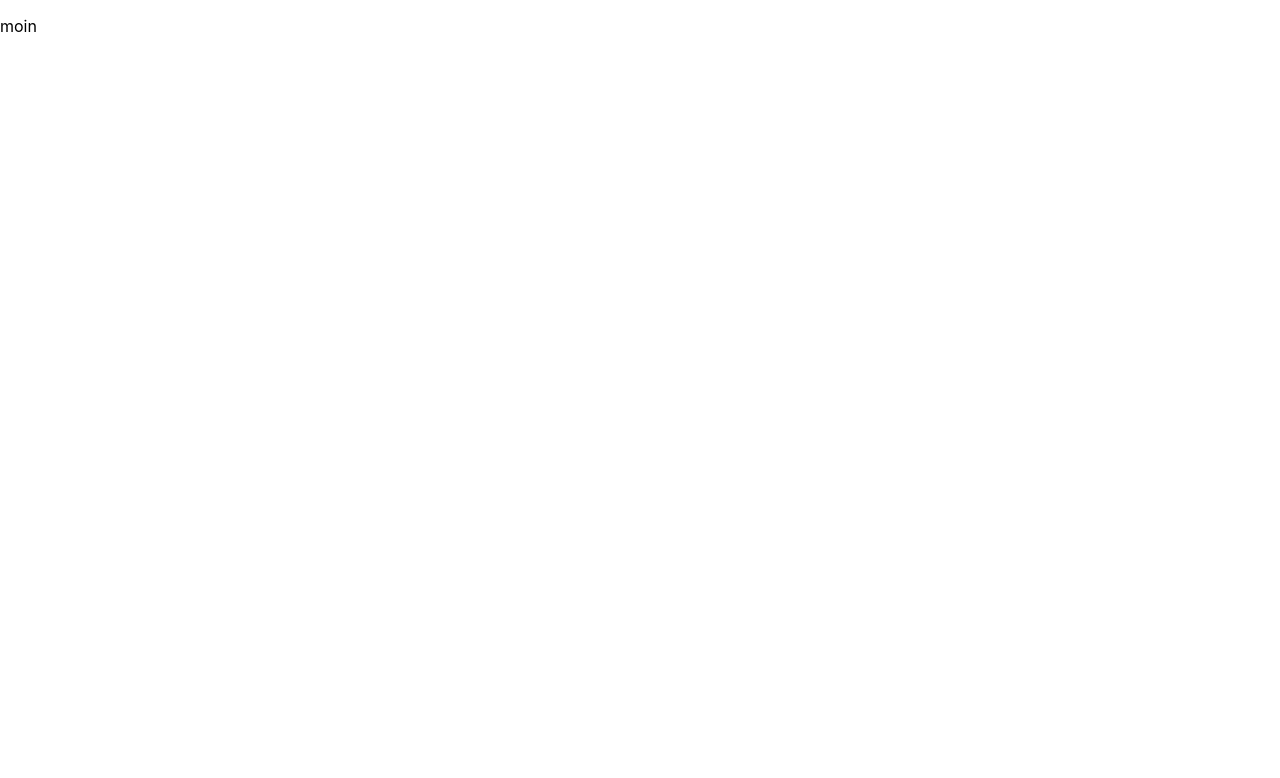
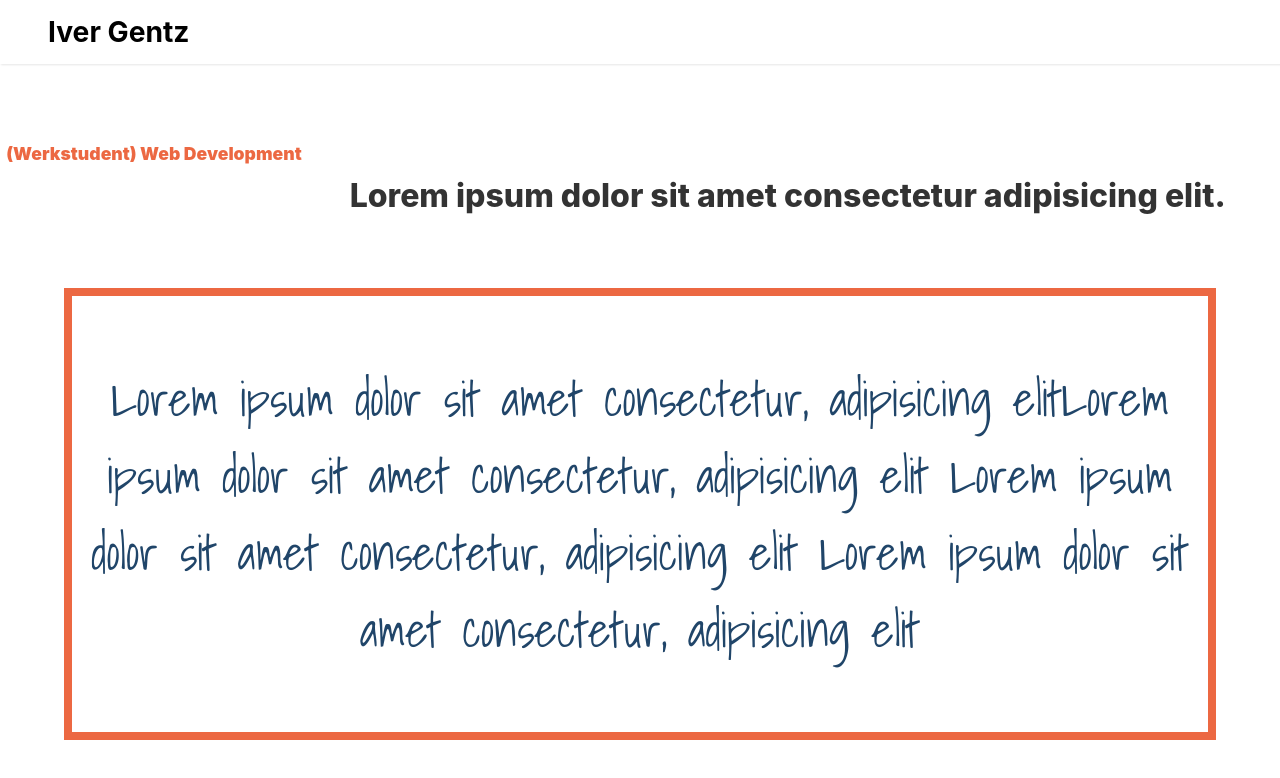
Before and after one commit to ivergentz/helllicht, a React (Create React App) app: page / in a window 1280 px wide. Shown: the top 778 px of the page. Built offline with nearby package versions, Linux system fonts and the light colour scheme.

Commit message:
Added JobSection and modified GlobalStyles and Header Component

```diff
--- a/public/index.html
+++ b/public/index.html
@@ -3,6 +3,12 @@
   <head>
     <meta charset="utf-8" />
     <link rel="icon" href="%PUBLIC_URL%/favicon.ico" />
+    <link rel="preconnect" href="https://fonts.googleapis.com" />
+    <link rel="preconnect" href="https://fonts.gstatic.com" crossorigin />
+    <link
+      href="https://fonts.googleapis.com/css2?family=Shadows+Into+Light&display=swap"
+      rel="stylesheet"
+    />
     <meta name="viewport" content="width=device-width, initial-scale=1" />
     <meta name="theme-color" content="#000000" />
     <meta
--- a/src/App.js
+++ b/src/App.js
@@ -1,11 +1,14 @@
 import React from 'react'
+import Header from './components/Header'
+import JobSection from './components/JobSection'
 import { GlobalStyle } from './GlobalStyle'
 
 function App() {
   return (
     <>
       <GlobalStyle />
-      <p>moin</p>
+      <Header />
+      <JobSection />
     </>
   )
 }
--- a/src/GlobalStyle.js
+++ b/src/GlobalStyle.js
@@ -4,9 +4,16 @@ export const GlobalStyle = createGlobalStyle`
 * {
     box-sizing: border-box;
 }
+
+:root {
+
+    --orange: #ec6842;
+}
+
 body {
     margin: 0;
     padding: 0;
+    font-size: 117.5%;
     font-family: -apple-system, BlinkMacSystemFont, 'Segoe UI', Roboto, Oxygen, Ubuntu, Cantarell, 'Open Sans', 'Helvetica Neue', sans-serif;
 }
 
--- a/src/components/Header.js
+++ b/src/components/Header.js
@@ -1,7 +1,29 @@
 import React from 'react'
+import styled from 'styled-components'
 
 const Header = () => {
-  return <div></div>
+  return (
+    <HeaderContainer>
+      <h2>Iver Gentz</h2>
+    </HeaderContainer>
+  )
 }
 
 export default Header
+
+const HeaderContainer = styled.section`
+  display: flex;
+  top: 0;
+  position: fixed;
+  background: #fff;
+  /* offset-x | offset-y | blur-radius | spread-radius | color */
+  box-shadow: 2px 0 2px 1px rgba(0, 0, 0, 0.1);
+  height: 4rem;
+  width: 100%;
+  align-items: center;
+  z-index: 100;
+
+  h2 {
+    margin-left: 3rem;
+  }
+`
--- /dev/null
+++ b/src/components/JobSection.js
@@ -0,0 +1,53 @@
+import React from 'react'
+import styled from 'styled-components'
+
+const JobSection = () => {
+  return (
+    <SectionContainer>
+      <h1>(Werkstudent) Web Development</h1>
+      <h3>Lorem ipsum dolor sit amet consectetur adipisicing elit. </h3>
+      <BoxSection>
+        <p>
+          Lorem ipsum dolor sit amet consectetur, adipisicing elitLorem ipsum
+          dolor sit amet consectetur, adipisicing elit Lorem ipsum dolor sit
+          amet consectetur, adipisicing elit Lorem ipsum dolor sit amet
+          consectetur, adipisicing elit
+        </p>
+      </BoxSection>
+    </SectionContainer>
+  )
+}
+
+export default JobSection
+
+const SectionContainer = styled.section`
+  display: flex;
+  flex-wrap: wrap;
+  margin: 8rem 0 0 0;
+  justify-content: center;
+
+  h1 {
+    color: var(--orange);
+    font-weight: 900;
+    font-size: 1.1rem;
+  }
+
+  h3 {
+    padding: 1rem 3rem;
+    font-weight: 800;
+    line-height: 2.5rem;
+    font-size: 2rem;
+    color: rgb(51, 51, 51);
+    text-align: center;
+  }
+`
+const BoxSection = styled.div`
+  border: 8px solid var(--orange);
+  font-family: 'Shadows Into Light', cursive;
+  width: 90%;
+  margin-top: 1.5rem;
+  color: rgb(32, 69, 105);
+  padding: 1rem;
+  font-size: 3rem;
+  text-align: center;
+`
```
